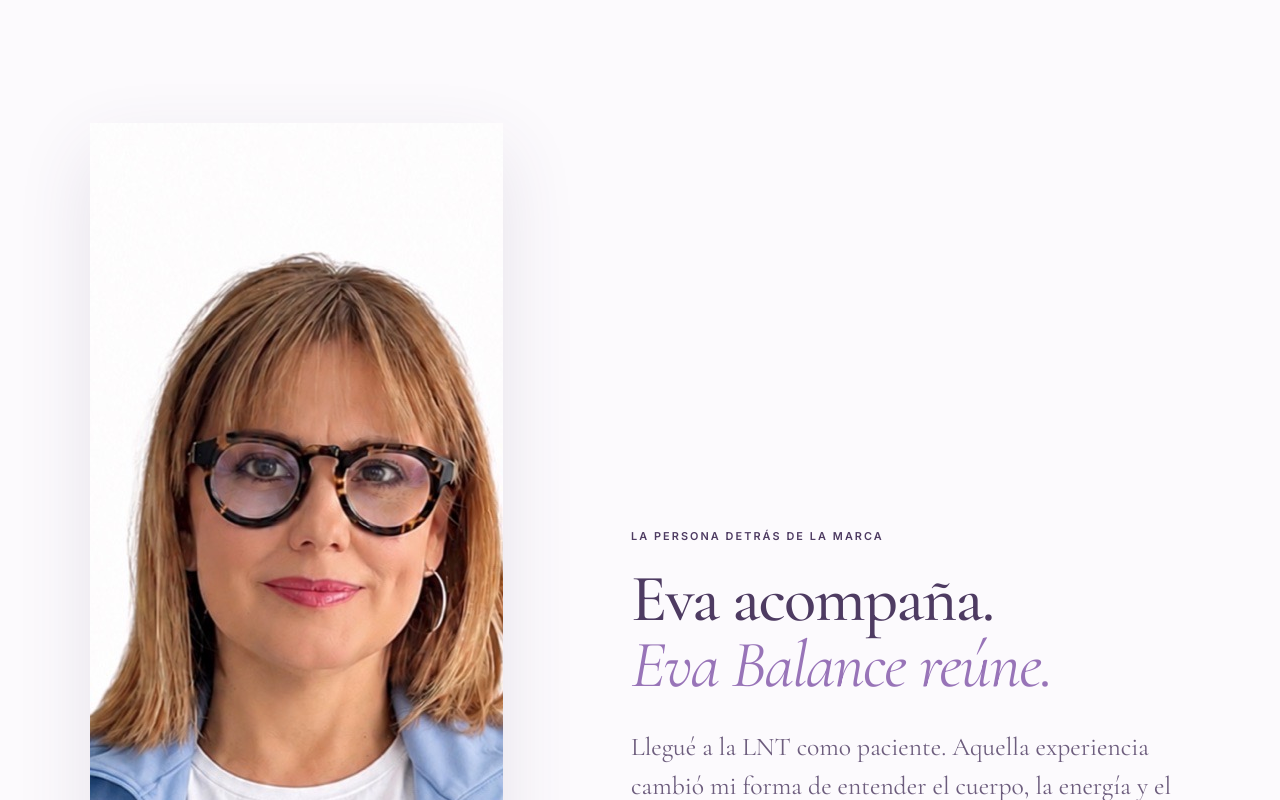
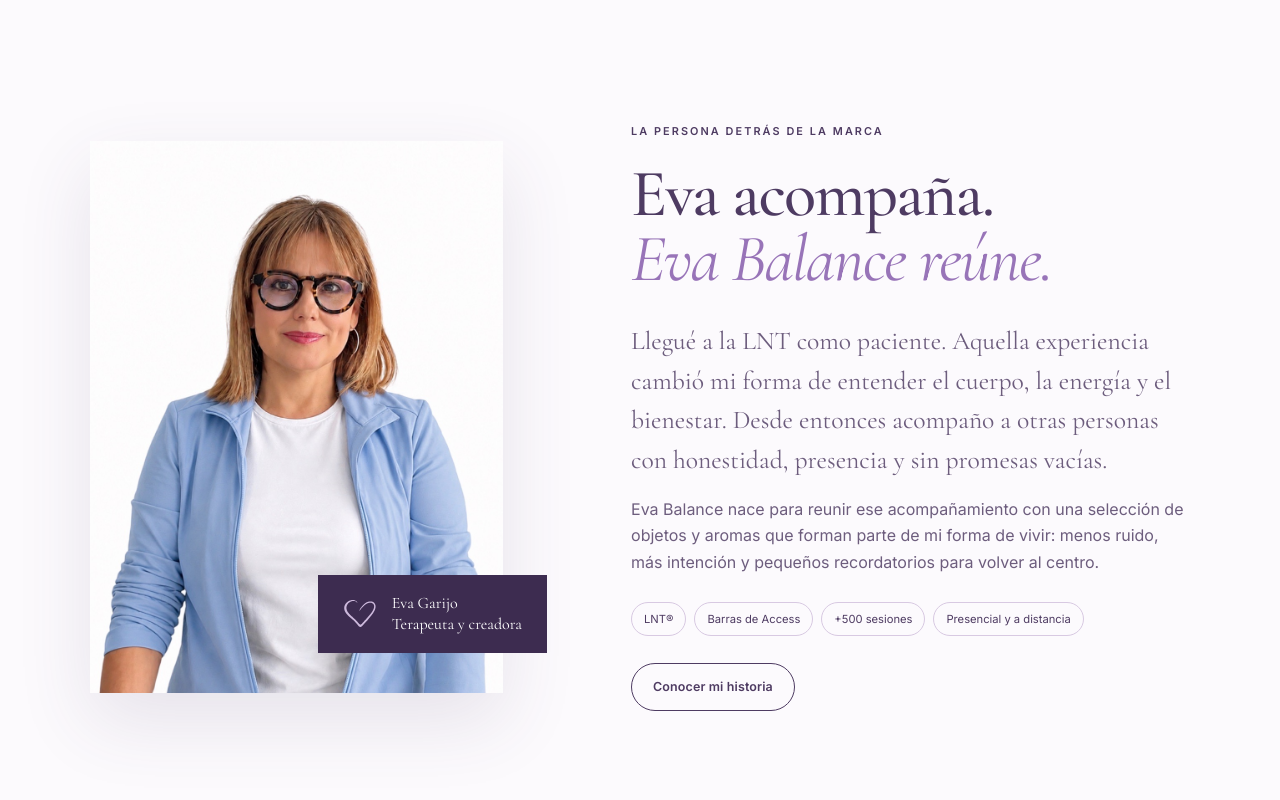
Before and after one commit to manelruedabcn/eva-balance, a Next.js app: page / in a window 1280 px wide. Shown: the part 1980-2780 px from the top of the page. Built offline with nearby package versions, Linux system fonts and the light colour scheme.

Commit message:
Rebalance homepage portrait

```diff
--- a/app/page.tsx
+++ b/app/page.tsx
@@ -3,7 +3,7 @@ export default function Home(){return <PageShell><main>
 <section className="ecosystem-hero"><Heart className="hero-large-heart"/><div className="ecosystem-hero-copy"><p className="section-kicker">Eva Balance · Eva Terapeuta</p><h1>Un espacio para<br/><em>volver a ti.</em></h1><p className="hero-lead">Sesiones con Eva y una selección consciente de aromas y objetos que acompañan tu intención. Dos caminos distintos, unidos por una misma forma de cuidarte.</p><div className="hero-paths"><a className="path-button path-primary" href="/sesiones/"><span>Quiero sentirme acompañada</span><b>Conocer las sesiones <i>↗</i></b></a><a className="path-button" href="/productos/"><span>Quiero llevar mi intención conmigo</span><b>Descubrir los productos <i>↗</i></b></a></div></div></section>
 <section className="manifesto-strip"><p>Tu bienestar no se compra.</p><Heart/><p>Tu intención se cultiva.</p><Heart/><p>Eva te acompaña.</p></section>
 <section className="two-worlds section-wrap"><div className="section-intro"><p className="section-kicker">Un mismo ecosistema</p><h2>Lo que necesitas puede cambiar.<br/><em>La intención permanece.</em></h2></div><div className="world-grid"><article className="world-card therapy-world"><div className="world-number">01</div><div><p className="card-kicker">Sesiones con Eva</p><h3>Un espacio para escucharte.</h3><p>Acompañamiento individual y grupal mediante LNT® y Barras de Access Consciousness®. Presencial en Barcelona y Garraf, o a distancia.</p><a className="text-arrow" href="/sesiones/">Explorar las sesiones <span>→</span></a></div></article><article className="world-card product-world"><div className="world-number">02</div><div><p className="card-kicker">Productos con intención</p><h3>Pequeños gestos para tu día.</h3><p>Esencias, joyas aromáticas y objetos seleccionados por Eva. Pocas piezas, elegidas con criterio, para acompañar una pausa consciente.</p><a className="text-arrow" href="/productos/">Descubrir la colección <span>→</span></a></div></article></div></section>
-<section className="eva-home section-wrap" id="sobre-eva"><div className="eva-portrait-wrap"><img src="/eva/eva-terapeuta.jpg" alt="Eva, terapeuta y creadora de Eva Balance" width="989" height="1400"/><div className="portrait-caption"><Heart/><span>Eva Garijo<br/>Terapeuta y creadora</span></div></div><div className="eva-home-copy"><p className="section-kicker">La persona detrás de la marca</p><h2>Eva acompaña.<br/><em>Eva Balance reúne.</em></h2><p className="large-copy">Llegué a la LNT como paciente. Aquella experiencia cambió mi forma de entender el cuerpo, la energía y el bienestar. Desde entonces acompaño a otras personas con honestidad, presencia y sin promesas vacías.</p><p>Eva Balance nace para reunir ese acompañamiento con una selección de objetos y aromas que forman parte de mi forma de vivir: menos ruido, más intención y pequeños recordatorios para volver al centro.</p><div className="credential-row"><span>LNT®</span><span>Barras de Access</span><span>+500 sesiones</span><span>Presencial y a distancia</span></div><a className="outline-button" href="/sesiones/#sobre-eva">Conocer mi historia</a></div></section>
+<section className="eva-home section-wrap" id="sobre-eva"><div className="eva-portrait-wrap" style={{width:"100%",maxWidth:"430px",justifySelf:"center"}}><img src="/eva/eva-terapeuta.jpg" alt="Eva, terapeuta y creadora de Eva Balance" width="989" height="1400" style={{height:"auto"}}/><div className="portrait-caption"><Heart/><span>Eva Garijo<br/>Terapeuta y creadora</span></div></div><div className="eva-home-copy"><p className="section-kicker">La persona detrás de la marca</p><h2>Eva acompaña.<br/><em>Eva Balance reúne.</em></h2><p className="large-copy">Llegué a la LNT como paciente. Aquella experiencia cambió mi forma de entender el cuerpo, la energía y el bienestar. Desde entonces acompaño a otras personas con honestidad, presencia y sin promesas vacías.</p><p>Eva Balance nace para reunir ese acompañamiento con una selección de objetos y aromas que forman parte de mi forma de vivir: menos ruido, más intención y pequeños recordatorios para volver al centro.</p><div className="credential-row"><span>LNT®</span><span>Barras de Access</span><span>+500 sesiones</span><span>Presencial y a distancia</span></div><a className="outline-button" href="/sesiones/#sobre-eva">Conocer mi historia</a></div></section>
 <section className="featured-protect"><div className="protect-orbit"><Heart/></div><div className="featured-copy"><p className="section-kicker">Primera intención</p><h2>PROTECT</h2><p>Una mezcla aromática creada para acompañar una pausa consciente y recordar tu intención de protección.</p><div className="featured-actions"><a className="light-button" href="/productos/">Conocer PROTECT</a><a href="/protect/">Ver el momento PROTECT →</a></div></div></section>
 <section className="principles section-wrap"><div className="section-intro compact"><p className="section-kicker">Nuestra forma de hacer</p><h2>Honestidad antes que promesas.</h2></div><div className="principle-grid"><div><span>01</span><h3>Dos propuestas independientes</h3><p>No necesitas comprar ningún producto para realizar una sesión. Cada camino tiene su propio lugar.</p></div><div><span>02</span><h3>Selección consciente</h3><p>No queremos ser un bazar. Elegimos pocas referencias, coherentes y explicadas con transparencia.</p></div><div><span>03</span><h3>Sin soluciones mágicas</h3><p>Las sesiones complementan, no sustituyen, la atención médica. Los productos acompañan una intención; no prometen sanar.</p></div></div></section>
 <section className="conversation-cta"><Heart/><p className="section-kicker">¿No sabes por dónde empezar?</p><h2>Cuéntame qué necesitas.<br/><em>Te escucho.</em></h2><a className="light-button" href={whatsapp} target="_blank" rel="noreferrer">Hablar con Eva por WhatsApp</a></section>
```
